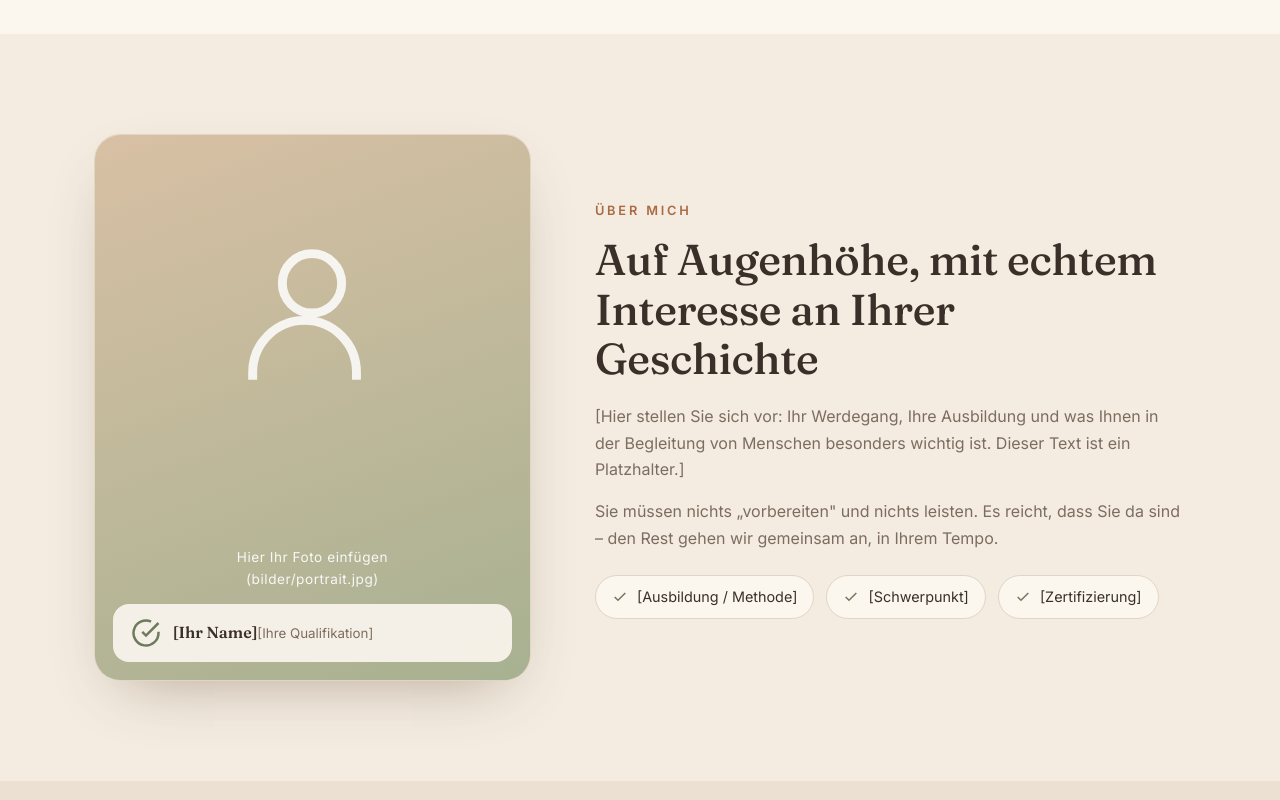
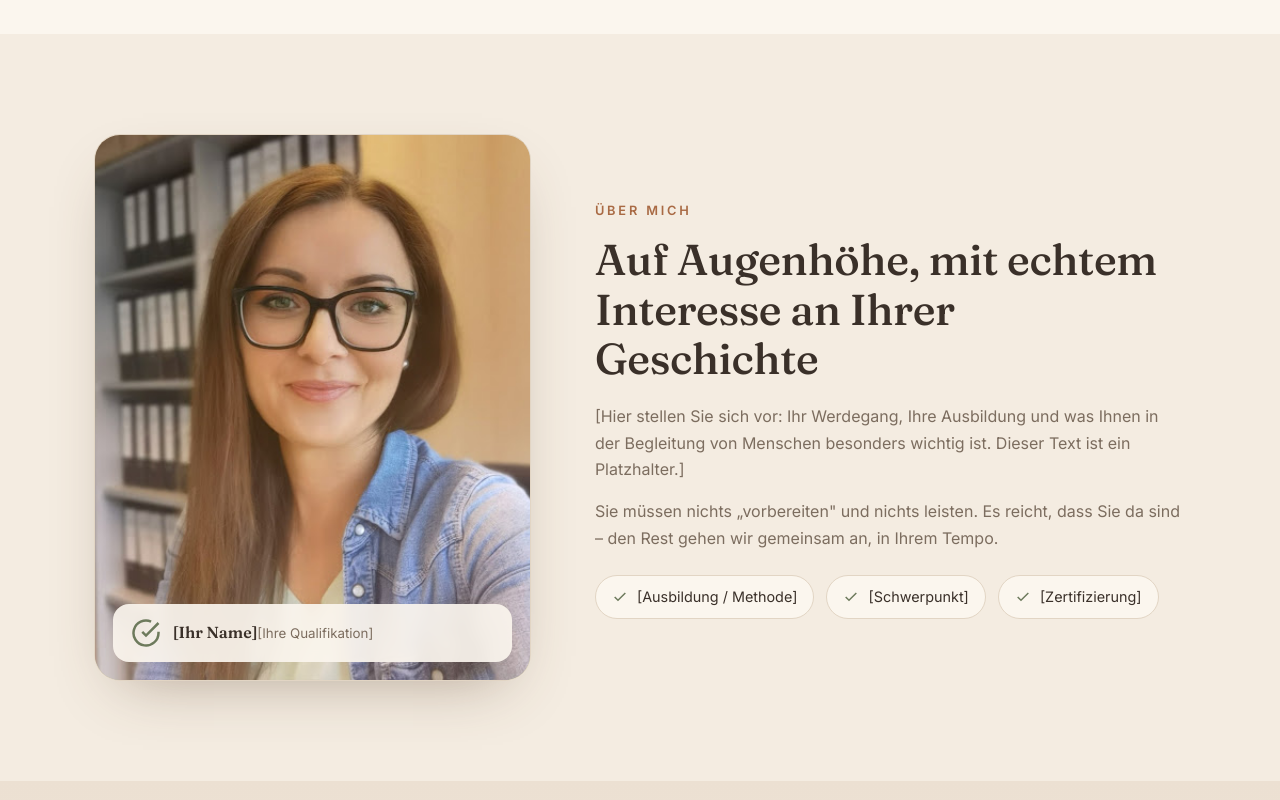
Before and after one commit to jandsnexus/Praxisberatungchoaching, a plain HTML site: page index.html in a window 1280 px wide. Shown: the part 1880-2680 px from the top of the page. Drawn offline with Linux system fonts and the light colour scheme.

Commit message:
Update image paths in index.html

```diff
--- a/index.html
+++ b/index.html
@@ -183,7 +183,7 @@ section.pad{padding:100px 0}
 /* ---------- Booking ---------- */
 .booking-section{background:linear-gradient(160deg,var(--bg-2),var(--bg))}
 .booking{display:grid;grid-template-columns:.9fr 1.1fr;gap:0;background:var(--surface);border-radius:28px;overflow:hidden;box-shadow:var(--shadow);border:1px solid var(--line)}
-.booking-aside{background:linear-gradient(160deg,rgba(169,106,68,.9),rgba(109,122,92,.92)),url('bilder/praxis.jpg') center/cover;color:#fff;padding:48px 40px;position:relative;overflow:hidden}
+.booking-aside{background:linear-gradient(160deg,rgba(169,106,68,.9),rgba(109,122,92,.92)),url('praxis.jpg') center/cover;color:#fff;padding:48px 40px;position:relative;overflow:hidden}
 .booking-aside::after{content:"";position:absolute;bottom:-80px;right:-80px;width:240px;height:240px;border-radius:50%;background:rgba(255,255,255,.1)}
 .booking-aside h3{font-size:1.9rem;margin-bottom:16px;color:#fff}
 .booking-aside p{opacity:.92;margin-bottom:28px}
@@ -411,10 +411,10 @@ footer{background:#332a22;color:#e2d5c4;padding:70px 0 30px;margin-top:20px}
   <div class="wrap">
     <div class="about">
       <div class="about-photo reveal">
-        <img class="photo-img" src="bilder/portrait.jpg" alt="[Ihr Name]" onerror="this.style.display='none'">
+        <img class="photo-img" src="portrait.jpg" alt="[Ihr Name]" onerror="this.style.display='none'">
         <div class="ph">
           <svg viewBox="0 0 24 24" fill="none" stroke="#fff" stroke-width="1.2"><circle cx="12" cy="8" r="4"/><path d="M4 21v-1a7 7 0 0 1 14 0v1"/></svg>
-          <em>Hier Ihr Foto einfügen<br>(bilder/portrait.jpg)</em>
+          <em>Hier Ihr Foto einfügen<br>(portrait.jpg)</em>
         </div>
         <div class="badge">
           <svg width="30" height="30" viewBox="0 0 24 24" fill="none" stroke="#6d7a5c" stroke-width="2"><path d="M22 11.08V12a10 10 0 1 1-5.93-9.14"/><path d="M22 4 12 14.01l-3-3"/></svg>
```
